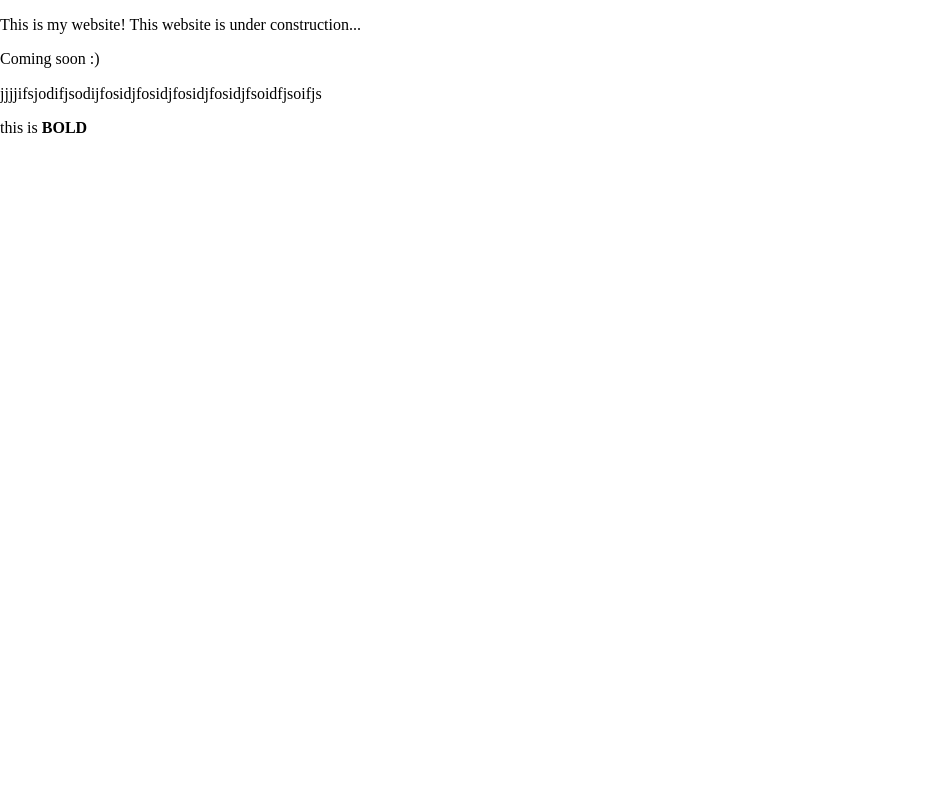
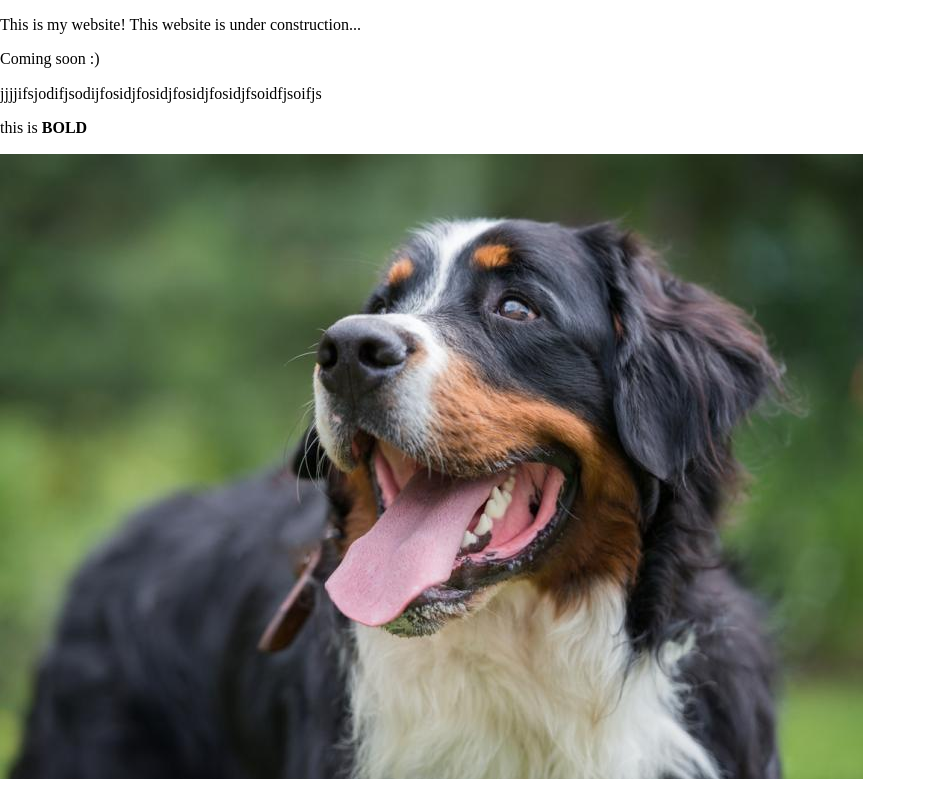
Before and after one commit to TraceFarrell/8-29-2023-Repo, a plain HTML site: page index.html in a window 1280 px wide. Shown: the whole page, without its empty margins (0-926 px from the left). Drawn offline with Linux system fonts and the light colour scheme.

Commit message:
Added an image to the website

```diff
--- a/index.html
+++ b/index.html
@@ -28,6 +28,7 @@
   <p>Coming soon :)</p>
   <p>jjjjifsjodifjsodijfosidjfosidjfosidjfosidjfsoidfjsoifjs</p>
   <p>this is <strong>BOLD</strong></p>
+  <img src="img/smiling-bernese-mountain-dog.jpg" alt="">
   <script src="js/main.js"></script>
 </body>
 
```
Also changed, not shown: img/smiling-bernese-mountain-dog.jpg (added).
